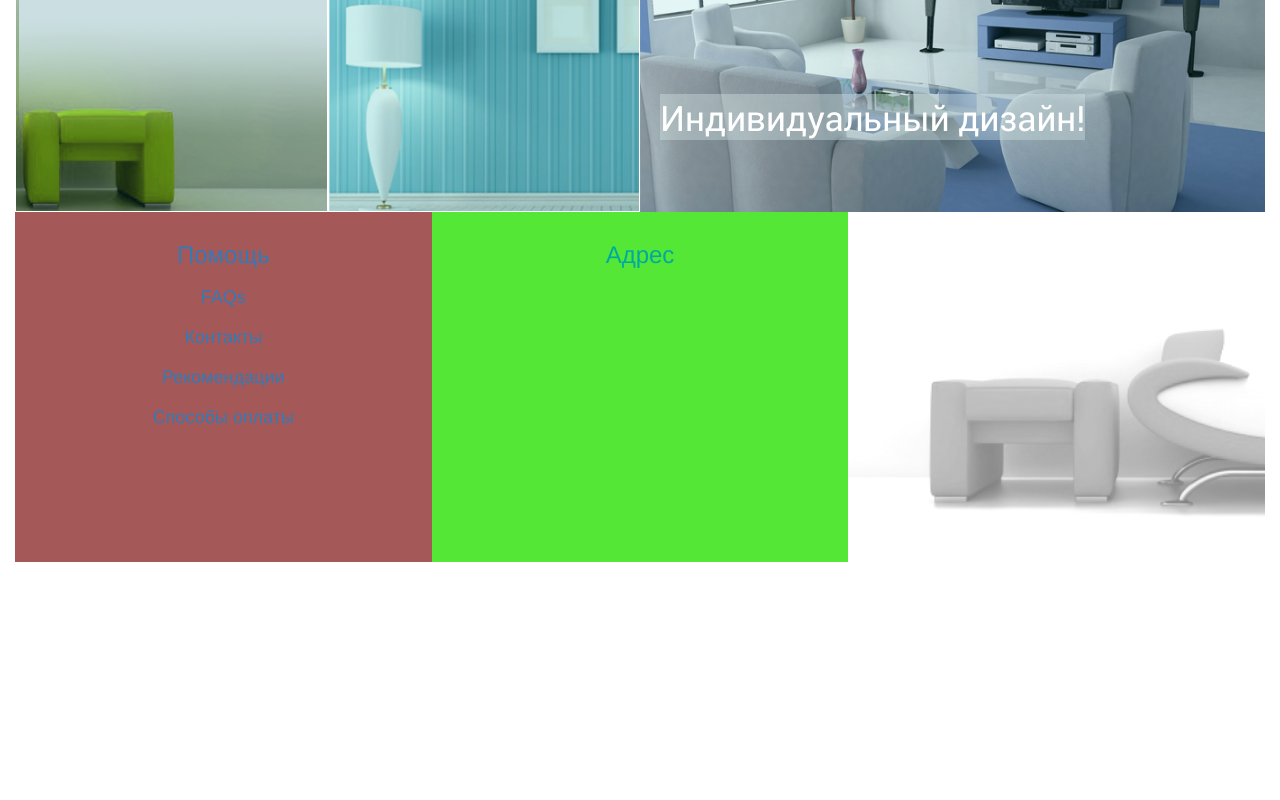
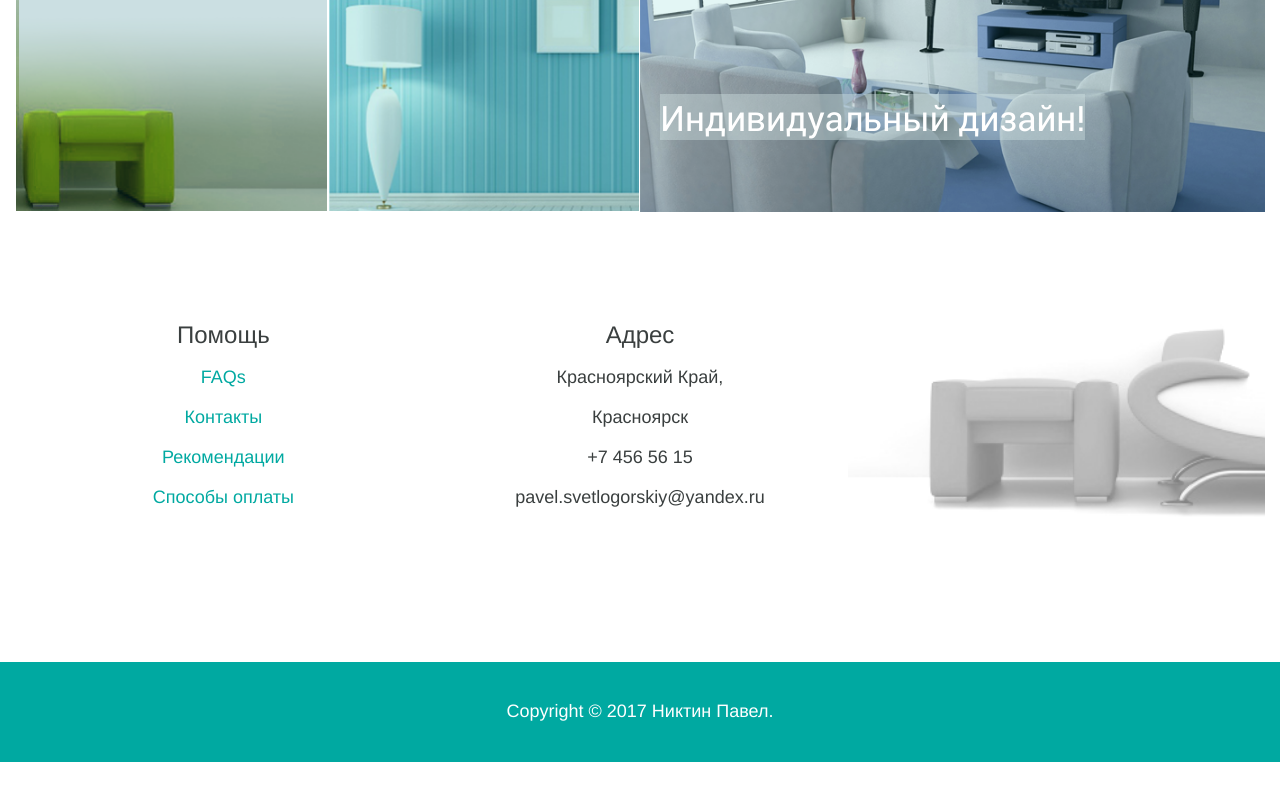
Before and after one commit to pavelnikitin/koman, a website: page index.html in a window 1280 px wide. Shown: the part 1072-1872 px from the top of the page. After the commit the page ends 1834 px from the top, so only its background shows below. Drawn offline with nearby package versions, Linux system fonts and the light colour scheme.

Commit message:
02.10.17

```diff
--- a/index.html
+++ b/index.html
@@ -146,7 +146,7 @@
                         </div>
                     </div>
                 </div>
-                <div class="col-sm-12 col-md-6 assortment_customfurniture ">
+                <div class="col-xs-12 col-md-6 assortment_customfurniture ">
                     <d12 col-sm-6v class="customfurniture_slogan"><span>Индивидуальный дизайн!</span></d12>
                     <div class="customfurniture_blockhover text-center">
                         <h3>Мебель на заказ</h3>
@@ -158,15 +158,24 @@
         <section class="container-fluid">
             <div class="row address">
                 <div class="col-xs-12 col-sm-4 text-center address_support">
-                    <h3><a>Помощь</a></h3>
-                    <h4><a>FAQs</a></h4><a></a>
-                    <h4><a>Контакты</a></h4>
-                    <h4><a>Рекомендации</a></h4>
-                    <h4><a>Способы оплаты</a></h4>
+                    <h3>Помощь</h3>
+                    <h4><a href="##">FAQs</a></h4><a></a>
+                    <h4><a href="##">Контакты</a></h4>
+                    <h4><a href="##">Рекомендации</a></h4>
+                    <h4><a href="##">Способы оплаты</a></h4>
                 </div>
-                <address class="col-xs-12 col-sm-4 text-center address_adress"><h3>Адрес</h3></address>
+                <address class="col-xs-12 col-sm-4 text-center address_adress">
+                    <h3>Адрес</h3>
+                    <h4>Красноярский Край,</h4>
+                    <h4>Красноярск</h4>
+                    <h4>+7 456 56 15</h4>
+                    <h4>pavel.svetlogorskiy@yandex.ru</h4>
+                </address>
                 <div class="col-xs-12 col-sm-4 text-center address_image"></div>
             </div>
+        </section>
+        <section class="row copyright text-center">
+            <h4>Copyright © 2017  Никтин Павел.</h4>
         </section>
     </div>
 
--- a/less/styles.less
+++ b/less/styles.less
@@ -3,9 +3,6 @@
 @import "myvariables.less";
 @import "myfonts.less";
 /* Общие стили*/
-body {
-    margin-bottom: 20%;
-}
 
 a {
     text-decoration: none;
@@ -291,7 +288,7 @@ li.active > a {
     .address {
 
         h3 {
-            color: @colordark;
+            color: @color;
             margin-top: 30px;
         }
 
@@ -300,16 +297,23 @@ li.active > a {
             margin-top: 20px;
         }
 
-        .address_support {
-            height: 350px;
-            background-color: #A55858;
+        .address_support,.address_adress {
+            height: 200px;
+            color: @color;
+            margin-top: 80px;
 
+            a {
+                color: @colordark;
+                &:hover,&:focus,&:active {
+                    color: @color;
+                }
+            }
 
         }
 
         .address_adress {
             height: 350px;
-            background-color: #54E736;
+
         }
 
         .address_image {
@@ -319,6 +323,13 @@ li.active > a {
             background-position: center;
              background-size: cover;
         }
+    }
+
+    .copyright {
+        height: 100px;
+        padding-top: 30px;
+        background-color: @colordark;
+        color: #fff;
     }
 
 
@@ -356,3 +367,14 @@ li.active > a {
             line-height: 0.7em;
         }
     }
+
+    @media (max-width: 768px) {
+
+        .address_support,.address_adress {
+            height: 200px !important;
+        }
+
+        .address .address_image {
+            height: 200px;
+        }
+    }
```
Also changed, not shown: css/styles.css, css/styles.min.css.
